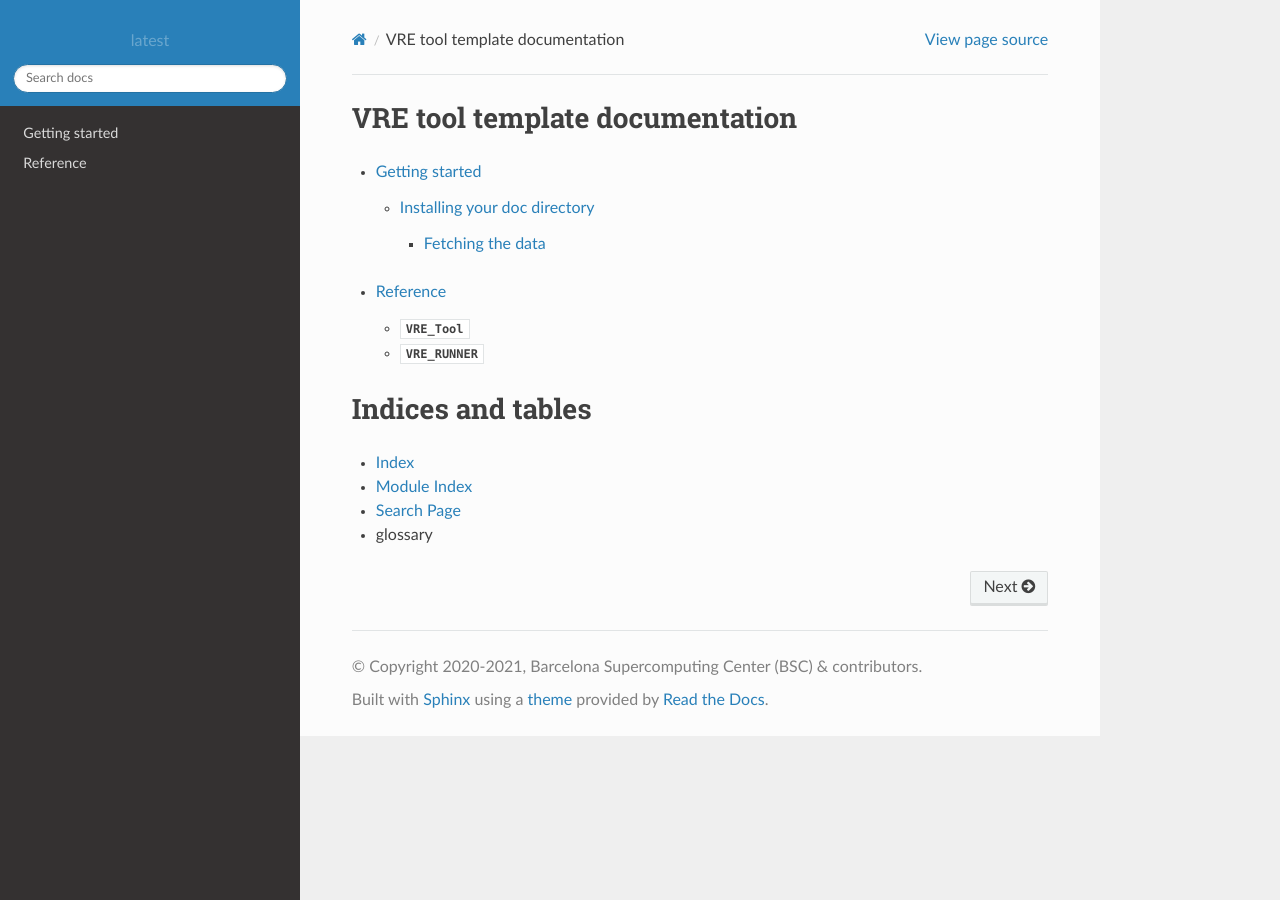
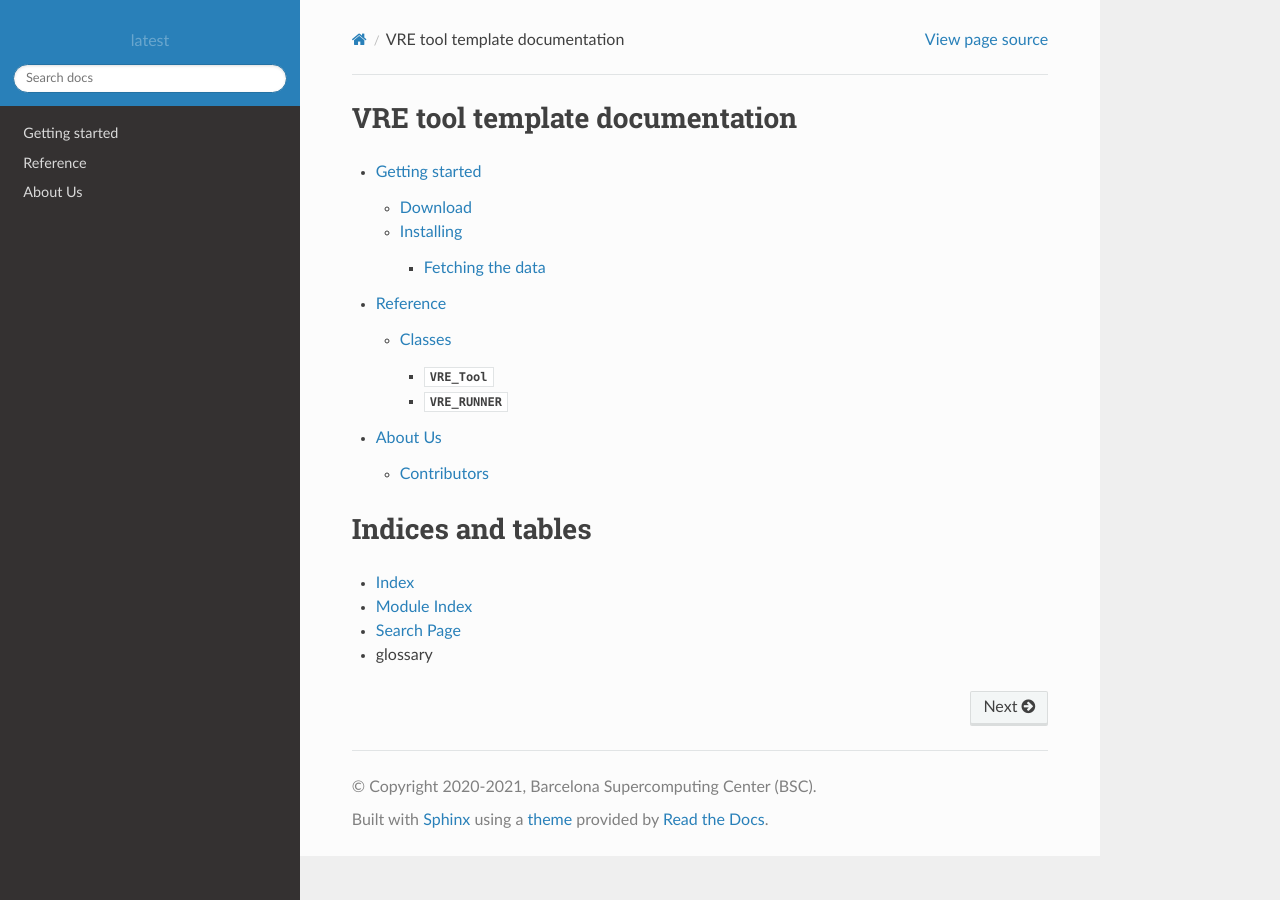
Before and after one commit to pianoza/MLToolbox, a Sphinx documentation site: the page built from docs/index.rst, in a window 1280 px wide. Built offline with Sphinx 7.4.7 and the Read the Docs theme 2.0.0, drawn with Linux system fonts in a browser that asks for light colours.

Commit message:
update sphinx classes and getting started

```diff
--- a/docs/conf.py
+++ b/docs/conf.py
@@ -20,7 +20,7 @@ sys.path.insert(0, os.path.abspath('..'))
 # -- Project information -----------------------------------------------------
 
 project = 'VRE tool template'
-copyright = '2020-2021, Barcelona Supercomputing Center (BSC) & contributors'
+copyright = '2020-2021, Barcelona Supercomputing Center (BSC)'
 version = 'latest'
 language = 'en'
 
--- a/docs/getting_started.rst
+++ b/docs/getting_started.rst
@@ -5,10 +5,17 @@
 Getting started
 ***************
 
-.. _installing-docdir:
 
-Installing your doc directory
-=============================
+.. _download:
+
+Download
+==========
+
+
+.. _installing:
+
+Installing
+==========
 
 You may already have sphinx `sphinx <http://sphinx.pocoo.org/>`_
 installed -- you can check by doing::
--- a/docs/reference/index.rst
+++ b/docs/reference/index.rst
@@ -1,10 +1,10 @@
 .. _reference:
 
+*********
 Reference
 *********
 
 .. toctree::
    :maxdepth: 4
 
-   tool
-   runner
+   classes
```
Also changed, not shown: other parts of docs/getting_started.rst (+0 -1 lines), docs/credits.rst (added, +13 -0 lines), docs/index.rst (+2 -5 lines), docs/reference/classes.rst (added, +21 -0 lines), docs/reference/runner.rst (deleted, +0 -9 lines), docs/reference/tool.rst (deleted, +0 -9 lines).
